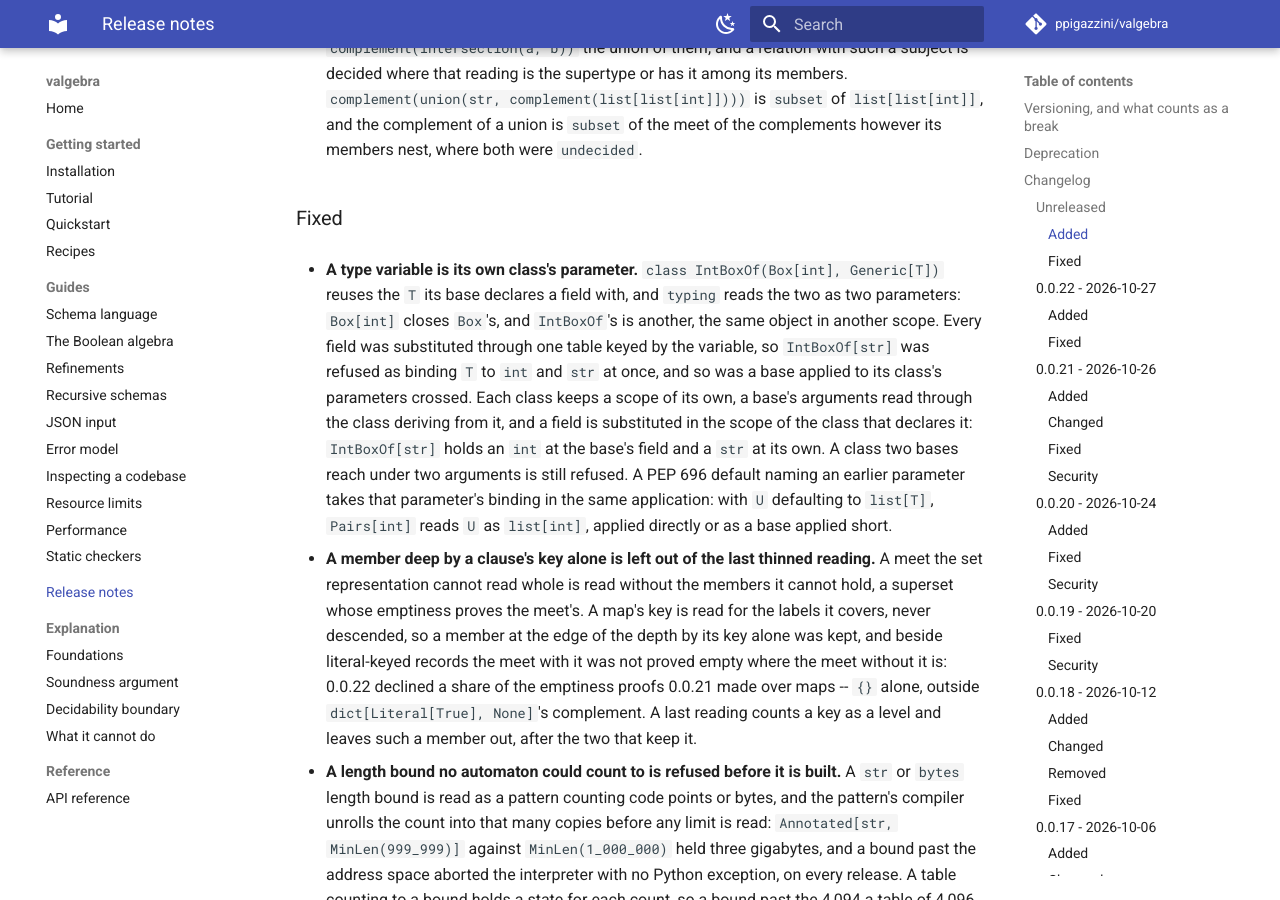
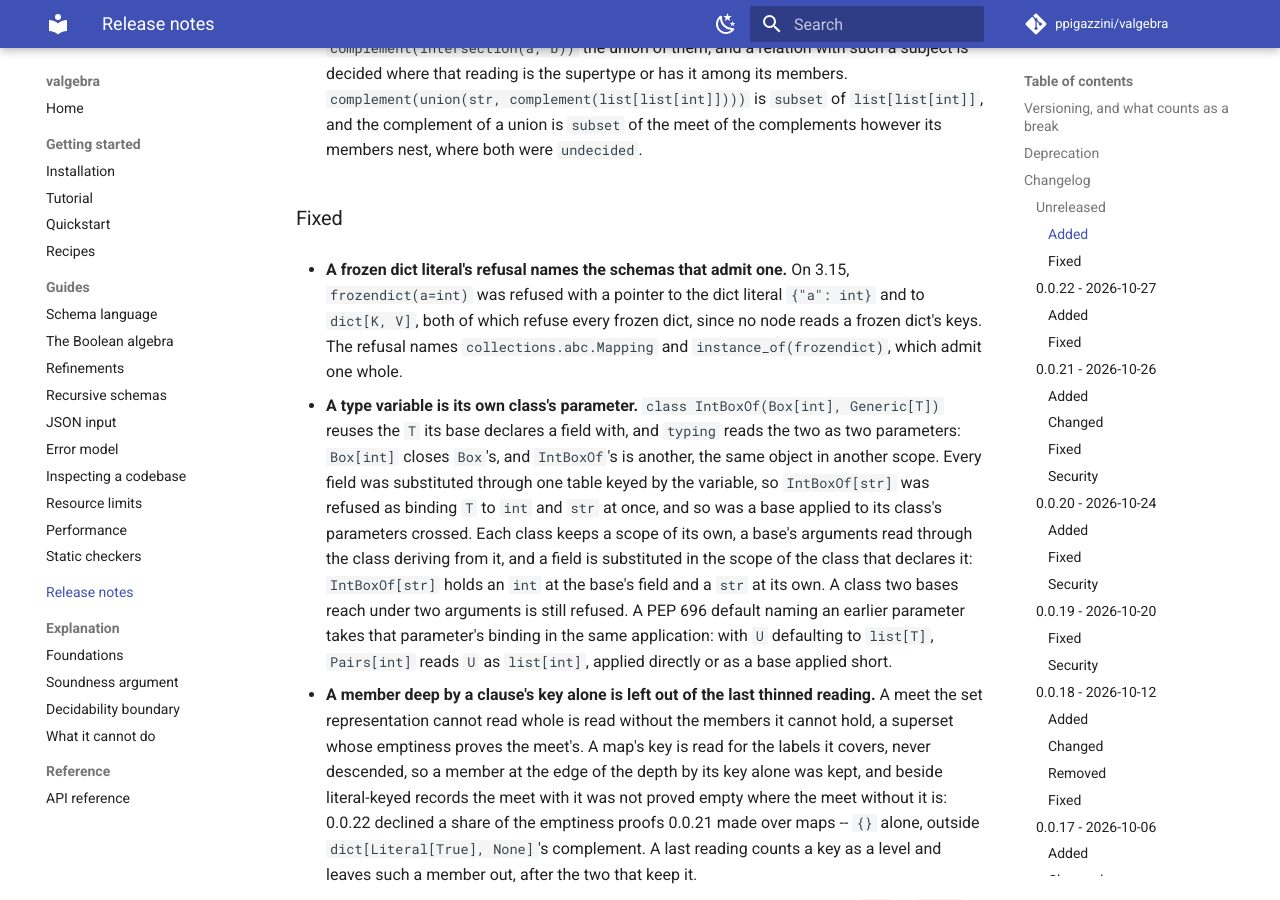
Before and after one commit to ppigazzini/valgebra, an MkDocs documentation site: the page built from docs/12-changelog.md, in a window 1280 px wide and 900 px high, scrolled down 6056 px. Built offline with MkDocs 1.6.1 and Material for MkDocs 9.7.7, drawn with Linux system fonts in a browser that asks for light colours; comment, search, counter and statistics services are not loaded.

Commit message:
fix: a frozen dict literal's refusal names the schemas that admit one
No node reads a frozen dict's keys and values: the record and mapping node
denotes dicts, so a dict literal `{"key": T}` and `dict[K, V]` refuse every
frozen dict. `frozendict(a=int)` is refused naming `collections.abc.Mapping`
and `instance_of(frozendict)`, the two schemas that admit one whole.
`docs/dev/01-schema-ir.md` refuses the frozen mapping `frozendict[K, V]` would
take: the set passes the admission test, and a kind of its own in the
descriptor's partition costs every relation, frozen dict or not, what the
instruction gate measures.

```diff
--- a/CHANGELOG.md
+++ b/CHANGELOG.md
@@ -71,6 +71,7 @@ answer of its own, or a repair to a change not yet released.
 - fix: a member deep by a clause's key alone is left out of the last reading
 - feat: a length the supertype's bounds leave out refutes at any size
 - fix: a type variable is its own class's parameter
+- fix: a frozen dict literal's refusal names the schemas that admit one
 
 -->
 
@@ -328,6 +329,13 @@ answer of its own, or a repair to a change not yet released.
   the complements however its members nest, where both were `undecided`.
 
 ### Fixed
+
+- **A frozen dict literal's refusal names the schemas that admit one.** On
+  3.15, `frozendict(a=int)` was refused with a pointer to the dict literal
+  `{"a": int}` and to `dict[K, V]`, both of which refuse every frozen dict, since
+  no node reads a frozen dict's keys. The refusal names
+  `collections.abc.Mapping` and `instance_of(frozendict)`, which admit one
+  whole.
 
 - **A type variable is its own class's parameter.** `class IntBoxOf(Box[int],
   Generic[T])` reuses the `T` its base declares a field with, and `typing`
```
Also changed, not shown: docs/03-schema-language.md (+1 -1 lines), docs/dev/01-schema-ir.md (+20 -0 lines), docs/dev/03-frontend.md (+9 -7 lines), 2 other files.
